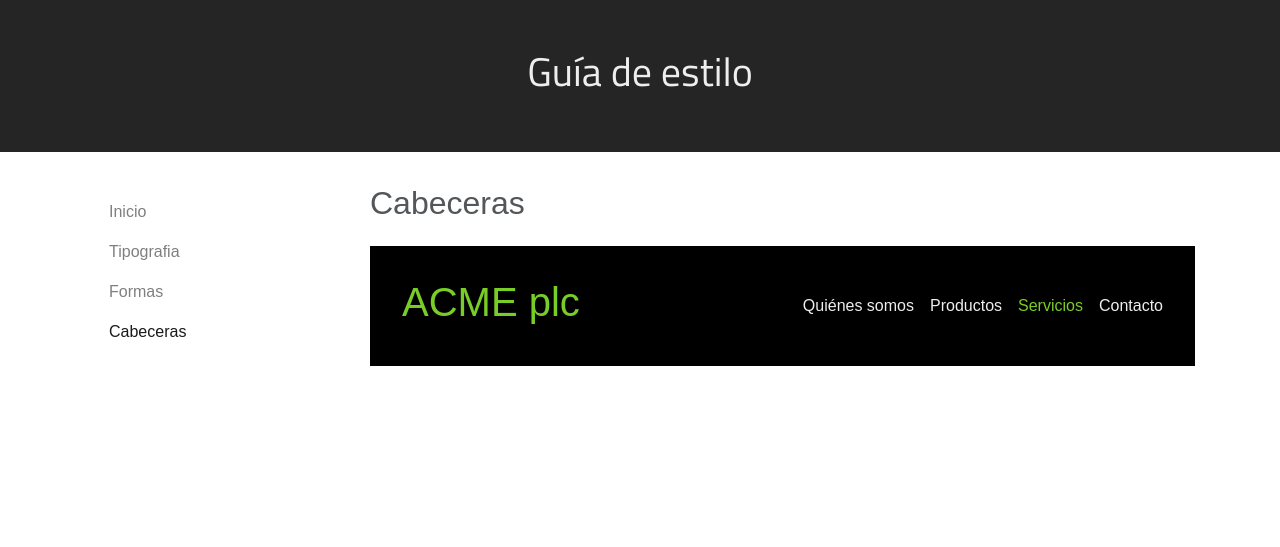
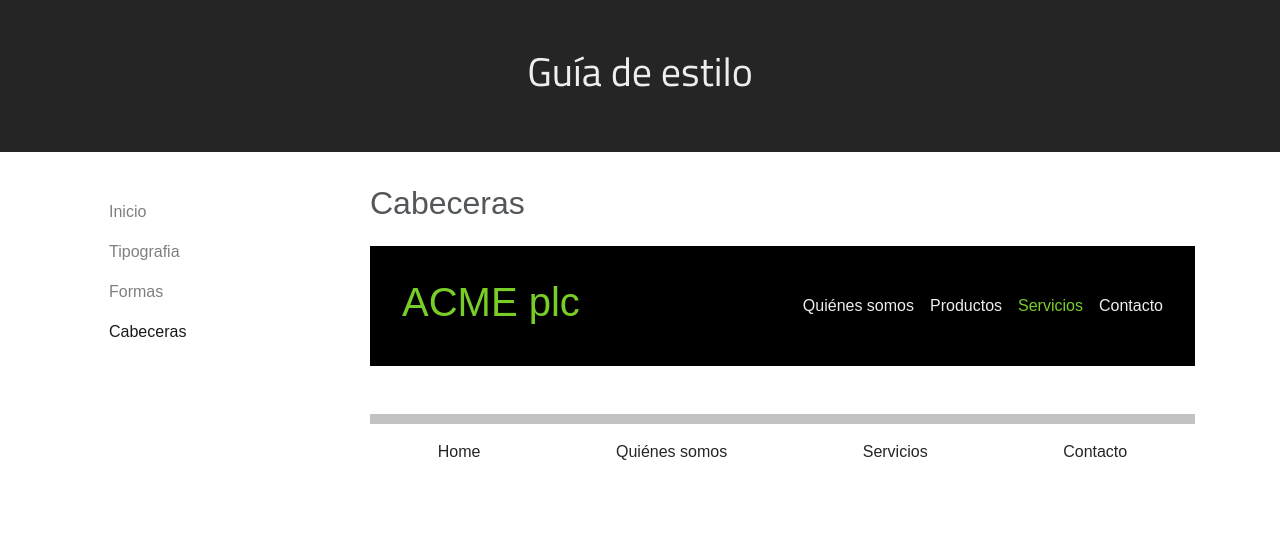
Before and after one commit to sergiodiezdepedro/guia-estilo, a website: page cabeceras.html in a window 1280 px wide. Drawn offline with nearby package versions, Linux system fonts and the light colour scheme.

Commit message:
Añadida una cabecera

```diff
--- a/cabeceras.html
+++ b/cabeceras.html
@@ -79,6 +79,28 @@
                         </nav>
                     </div>
                 </div>
+                <div class="row">
+                    <div class="col-12 mb-5">
+                        <nav class="componente-header-2">
+                            <div class="navegacion__container-2">
+                                <ul class="navegacion__menu-2">
+                                    <li class="navegacion__menu__item-2">
+                                        <a href="#" class="navegacion__menu__item__link-2">Home</a>
+                                    </li>
+                                    <li class="navegacion__menu__item-2">
+                                        <a href="#" class="navegacion__menu__item__link-2">Quiénes somos</a>
+                                    </li>
+                                    <li class="navegacion__menu__item-2">
+                                        <a href="#" class="navegacion__menu__item__link-2">Servicios</a>
+                                    </li>
+                                    <li class="navegacion__menu__item-2">
+                                        <a href="#" class="navegacion__menu__item__link-2">Contacto</a>
+                                    </li>
+                                </ul>
+                            </div>
+                        </nav>
+                    </div>
+                </div>
             </section>
             <!-- Fin Sección Principal -->
         </div>
--- a/scss/partials/_header.scss
+++ b/scss/partials/_header.scss
@@ -1,5 +1,7 @@
 $componente-header-1-color-enfasis: #79cd27;
 $componente-header-1-bk: 768px;
+$componente-navegacion-menu-item-2-color: #c2c2c2;
+$componente-navegacion-menu-item-2-color-hover: #032169;
 .header {
     padding: 3rem;
     margin-bottom: 2rem;
@@ -65,3 +67,28 @@ $componente-header-1-bk: 768px;
         color: $componente-header-1-color-enfasis;
     }
 }
+
+.navegacion__menu-2 {
+    display: flex;
+    list-style: none;
+    padding: 0;
+}
+
+.navegacion__menu__item-2 {
+    text-align: center;
+    flex: auto;
+    padding: 1rem 0;
+    border-top: solid 10px $componente-navegacion-menu-item-2-color;
+    &:hover {
+        border-top-color: $componente-navegacion-menu-item-2-color-hover;
+    }
+}
+
+.navegacion__menu__item__link-2 {
+    display: inline-block;
+    color: $color-oscuro;
+    &:hover {
+        color: $color-oscuro;
+        text-decoration: none;
+    }
+}
```
Also changed, not shown: css/styles.css.
